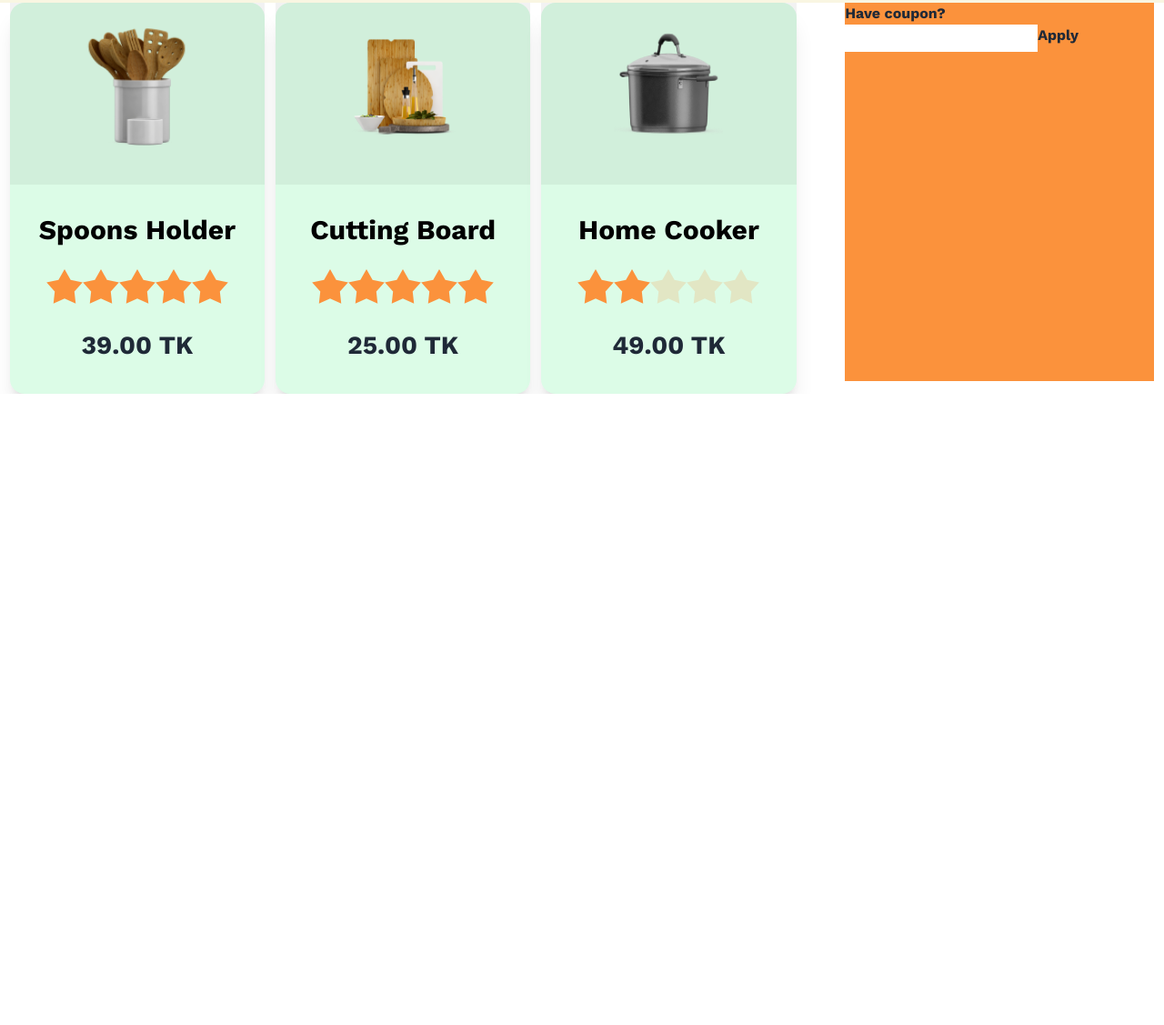
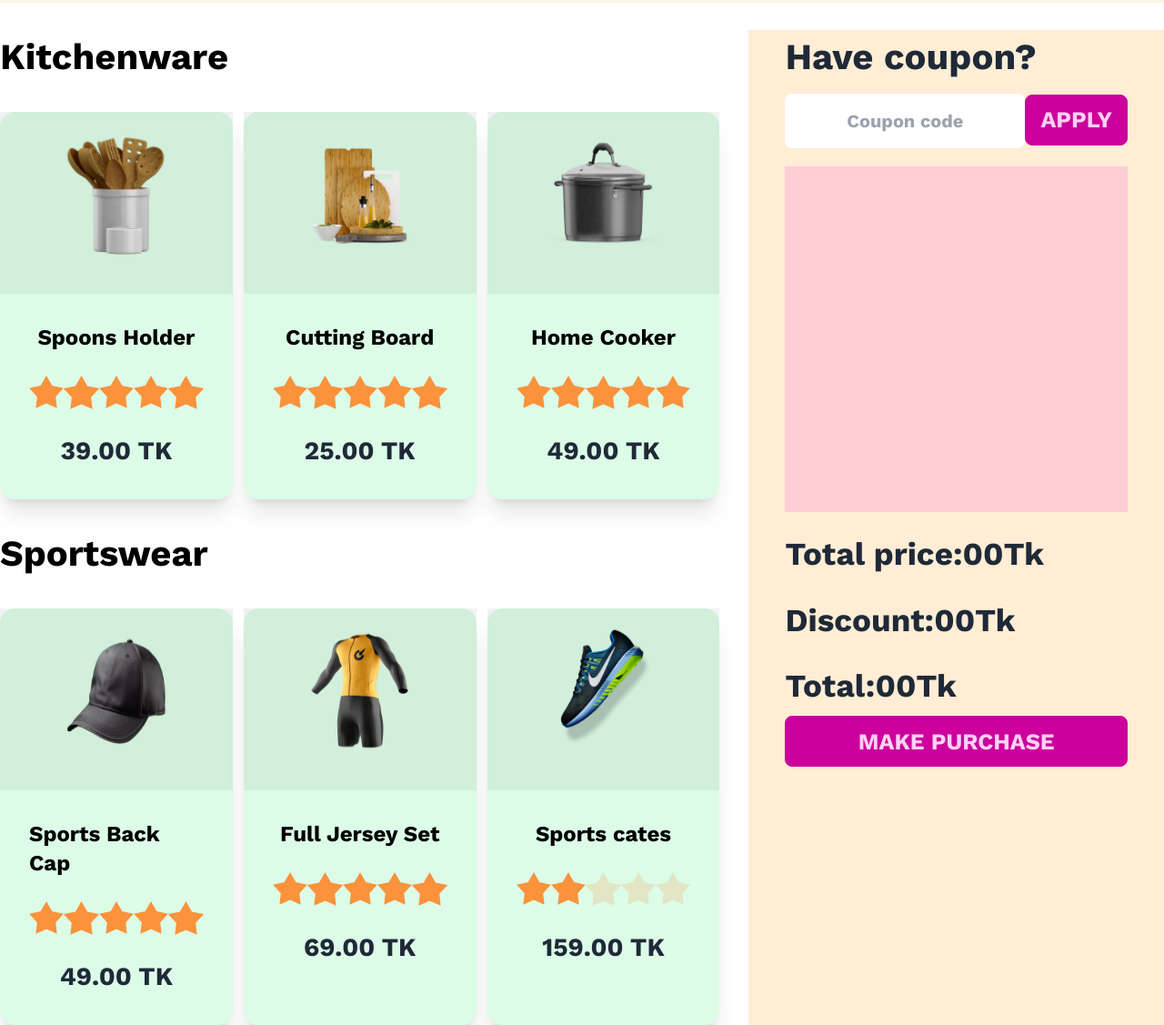
Before and after one commit to Sizan458/summer-sale-public, a plain HTML site: page index.html in a window 1280 px wide. Shown: the part 797-1924 px from the top of the page at 91% size. Before the commit the page ends 1230 px from the top, so only its background shows below. Drawn offline with nearby package versions, Linux system fonts and the light colour scheme.

Commit message:
Cart section finish

```diff
--- a/index.html
+++ b/index.html
@@ -34,9 +34,9 @@
           </div>
     </header>
      <!-- 1st section end -->
-   <section class="flex w-[9o%] aline-cnter justify-around  gap-8 ">
+   <section class="flex  aline-cnter justify-center mt-[30px] gap-8 ">
     <main >
-
+        <h3 class="text-[40px] text-black mb-[30px]">Kitchenware</h3>
         <!-- 2nd section start -->
      <section class="grid grid-cols-3  mt-[40px ] gap-3 " >
 
@@ -46,7 +46,7 @@
          <figure><img src="images/prod1.png" class="mt-[20px] mb-[8px] h-[140px] w-[120px]  " /></figure>
         </div>
          <div class="card-body">
-           <h2 class="card-title flex justify-center text-2xl text-black text-3xl">Spoons Holder</h2>
+           <h2 class="card-title flex justify-center text-2xl text-black">Spoons Holder</h2>
            <div class="rating rating-lg justify-center mt-4">
              <input type="radio" name="rating-8" class="mask mask-star-2 bg-orange-400" />
              <input type="radio" name="rating-8" class="mask mask-star-2 bg-orange-400" checked />
@@ -65,7 +65,7 @@
          <figure><img src="images/prod2.png" class="mt-[20px] mb-[8px] h-[140px] w-[120px]  " /></figure>
         </div>
          <div class="card-body">
-           <h2 class="card-title flex justify-center text-2xl text-black text-3xl">Cutting Board</h2>
+           <h2 class="card-title flex justify-center text-2xl text-black ">Cutting Board</h2>
            <div class="rating rating-lg justify-center mt-4">
              <input type="radio" name="rating-8" class="mask mask-star-2 bg-orange-400" />
              <input type="radio" name="rating-8" class="mask mask-star-2 bg-orange-400" checked />
@@ -84,7 +84,7 @@
          <figure><img src="images/prod3.png" class="mt-[20px] mb-[8px] h-[140px] w-[120px]  " /></figure>
         </div>
          <div class="card-body">
-           <h2 class="card-title flex justify-center text-2xl text-black text-3xl">Home Cooker</h2>
+           <h2 class="card-title flex justify-center text-2xl text-black ">Home Cooker</h2>
            <div class="rating rating-lg justify-center mt-4">
              <input type="radio" name="rating-8" class="mask mask-star-2 bg-orange-400" />
              <input type="radio" name="rating-8" class="mask mask-star-2 bg-orange-400" checked />
@@ -100,19 +100,93 @@
 
      </section>
       <!-- 2nd section end -->
+      <h3 class="text-[40px] text-black mt-[30px]">Sportswear</h3>
+      <section class="grid grid-cols-3 gap-3 mt-[30px]">
+         <!-- 3rd section start -->
+         <!--4th card  -->
+      <div class="card  bg-green-100 shadow-xl" onclick="cards()">
+        <div class="bg-[#1111110D] h-[200px]   ">
+         <figure><img src="images/prod4.png" class="mt-[20px] mb-[8px] h-[140px] w-[120px]  " /></figure>
+        </div>
+         <div class="card-body">
+           <h2 class="card-title flex justify-center text-2xl text-black ">Sports Back Cap</h2>
+           <div class="rating rating-lg justify-center mt-4">
+             <input type="radio" name="rating-8" class="mask mask-star-2 bg-orange-400" />
+             <input type="radio" name="rating-8" class="mask mask-star-2 bg-orange-400" checked />
+             <input type="radio" name="rating-8" class="mask mask-star-2 bg-orange-400" />
+             <input type="radio" name="rating-8" class="mask mask-star-2 bg-orange-400" />
+             <input type="radio" name="rating-8" class="mask mask-star-2 bg-orange-400" />
+           </div>
+           <div class="card-actions justify-center mt-4">
+             <h3 class="text-[28px]">49.00 TK</h3>
+           </div>
+         </div>
+       </div>
+       <!--5th card  -->
+      <div class="card  bg-green-100 shadow-xl" onclick="cards()">
+        <div class="bg-[#1111110D] h-[200px]   ">
+         <figure><img src="images/prod5.png" class="mt-[20px] mb-[8px] h-[140px] w-[120px]  " /></figure>
+        </div>
+         <div class="card-body">
+           <h2 class="card-title flex justify-center text-2xl text-black ">Full Jersey Set</h2>
+           <div class="rating rating-lg justify-center mt-4">
+             <input type="radio" name="rating-8" class="mask mask-star-2 bg-orange-400" />
+             <input type="radio" name="rating-8" class="mask mask-star-2 bg-orange-400" checked />
+             <input type="radio" name="rating-8" class="mask mask-star-2 bg-orange-400" />
+             <input type="radio" name="rating-8" class="mask mask-star-2 bg-orange-400" />
+             <input type="radio" name="rating-8" class="mask mask-star-2 bg-orange-400" />
+           </div>
+           <div class="card-actions justify-center mt-4">
+             <h3 class="text-[28px]">69.00 TK</h3>
+           </div>
+         </div>
+       </div>
+       <!--3rd card  -->
+      <div class="card  bg-green-100 shadow-xl" onclick="cards()">
+        <div class="bg-[#1111110D] h-[200px]   ">
+         <figure><img src="images/prod6.png" class="mt-[20px] mb-[8px] h-[140px] w-[120px]  " /></figure>
+        </div>
+         <div class="card-body">
+           <h2 class="card-title flex justify-center text-2xl text-black ">Sports cates</h2>
+           <div class="rating rating-lg justify-center mt-4">
+             <input type="radio" name="rating-8" class="mask mask-star-2 bg-orange-400" />
+             <input type="radio" name="rating-8" class="mask mask-star-2 bg-orange-400" checked />
+             <input type="radio" name="rating-8" class="mask mask-star-2 bg-orange-400" />
+             <input type="radio" name="rating-8" class="mask mask-star-2 bg-orange-400" />
+             <input type="radio" name="rating-8" class="mask mask-star-2 bg-orange-400" />
+           </div>
+           <div class="card-actions justify-center mt-4">
+             <h3 class="text-[28px]">159.00 TK</h3>
+           </div>
+         </div>
+       </div>
+          <!-- 3rd section end -->
+      </section>
 
 
 </main>
-<footer class="bg-orange-400 h-[416px] w-[340px]">
+<footer class="bg-orange-100  px-10 ">
  <div>
-    <h2>Have coupon?</h2>
-    <div class="flex">
+    <h class="text-[40px]">Have coupon?</h2>
+    <div class="flex mt-1">
       <div>
-        <input class="h-[30px]" type="text">
+        <input class="h-[60px] w-[264px] text-center text-black text-[20px] outline-none rounded-lg" type="text" placeholder="Coupon code">
       </div>
       <div>
-        <button type="button">Apply</button>
+        <button class=" btn btn-active btn-secondary text-[25px]  h-[56px]" type="button">Apply</button>
       </div>
+    </div>
+    <div class="h-[380px] mt-5 broder-2  bg-rose-200 ">
+
+    </div>
+    <div>
+       <p class="text-[35px] mt-[20px]">Total price:<span>00</span>Tk   </p>
+       <p class="text-[35px] mt-[20px]">Discount:<span>00</span>Tk  </p>
+       <p class="text-[35px] mt-[20px]">Total:<span>00</span>Tk </p>
+
+    </div>
+    <div>
+        <button class=" btn btn-active btn-secondary text-[25px]  h-[56px] w-full mt-15px " type="button">Make Purchase</button>
     </div>
  </div>
 </footer>
--- /dev/null
+++ b/tailwind.config.js
@@ -0,0 +1,8 @@
+/** @type {import('tailwindcss').Config} */
+module.exports = {
+    content: ["./src/**/*.{html,js}"],
+    theme: {
+      extend: {},
+    },
+    plugins: [],
+  }
```
